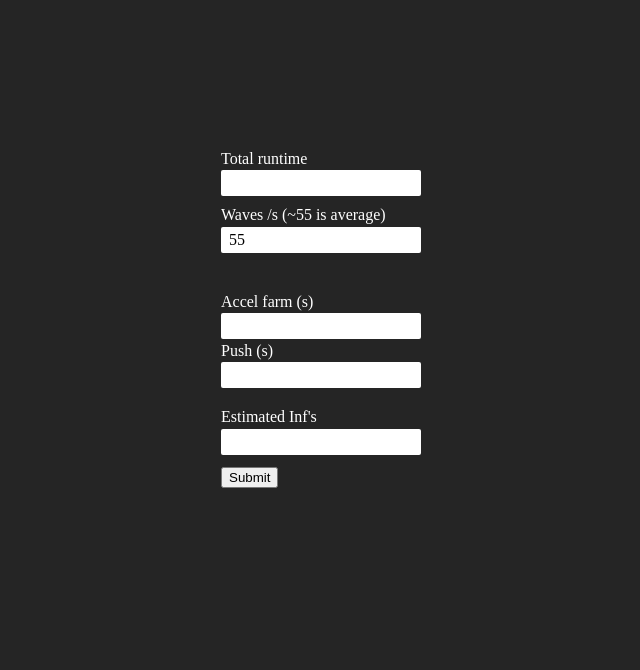
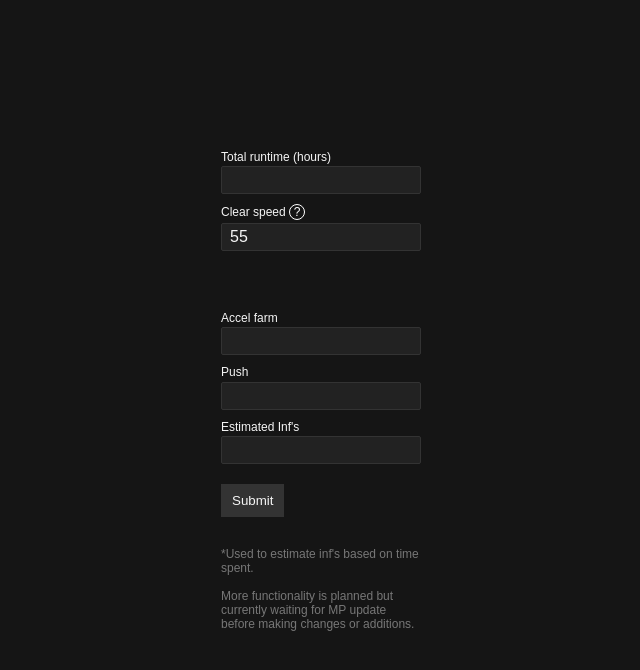
Before and after one commit to Nesslow/TPT2, a plain HTML site: page inf_estimate_calc (WIP)/infcalc.html in a window 1280 px wide. Shown: the whole page, without its empty margins (319-959 px from the left). Drawn offline with Linux system fonts and the light colour scheme.

Commit message:
Add files via upload

```diff
--- a/inf_estimate_calc (WIP)/infcalc.html
+++ b/inf_estimate_calc (WIP)/infcalc.html
@@ -12,8 +12,10 @@
   box-sizing: border-box;
 }
 body {
-    background-color: #252525;
-    color: #fff;
+    background-color: #151515;
+	color: #f5f5f5;
+	font-family: Arial, Helvetica, sans-serif;
+	font-size: 12px;
 }
 .container {
     width: 200px;
@@ -32,29 +34,90 @@ body {
 }
 .input {
     margin-bottom:10px;
-}
-.stat[readonly] {
-    --input-border: #ccc;
-
-    background-color: #eee;
-    cursor: not-allowed;
+    background: #222;
+	color:#f5f5f5;
+	border: 1px solid #333;
 }
 .top {
-    margin-bottom: 30px;
+    margin-bottom: 50px;
 }
 .submit {
     margin-top: 10px;
+    cursor: pointer;
+	padding: 8px 10px;
+	background: #333;
+	color:#f5f5f5;
+	border: 1px solid #333;
 }
+.submit:hover {
+    background: #292929;
+	color:#f5f5f5;
+	border: 1px solid #333;
+}
+.help_icon {
+    color: #fff;
+    width: 16px;
+    height: 16px;
+    position: relative;
+    display: inline-block;
+    border: 1px solid #fff;
+    border-radius: 100%;
+    font-size: 12px;
+    text-align: center;
+    text-decoration: none;
+}
+.help_icon .help_text {
+    visibility: hidden;
+    width: 320px;
+    background-color: #555;
+    color: #fff;
+    text-align: center;
+    padding: 10px;
+    border-radius: 5px;
+
+    position: absolute;
+    z-index: 1;
+    bottom: 125%;
+    left: 50%;
+    margin-left: -160px;
+
+    opacity: 0;
+    transition: opacity 0.3s;
+}
+.help_text::after {
+    content: "";
+    position: absolute;
+    top: 100%;
+    left: 50%;
+    margin-left: -5px;
+}
+.help_icon:hover .help_text {
+    visibility: visible;
+    opacity: 1;
+}
+.dev_note {
+    display:inline-block;
+    margin-top: 30px;
+    color:#777;
+}
+
 
 </style>
 </head>
 <body>
     <div class="container">
         <div class="top">
-            <label for="i_rt">Total runtime</label>
-            <input id="i_rt" type="number" class="stat input runtime">
-            <label for="i_cs">Waves /s (~55 is average)</label>
-            <input id="i_cs" type="number" class="stat input clearspeed" value="55">
+            <div class="input_wrap">
+                <label for="i_rt">Total runtime (hours)</label>
+                <input id="i_rt" type="number" class="stat input runtime">
+            </div>
+            <div class="input_wrap">
+                <label for="i_cs">Clear speed <a href="#" class="help_icon">?<span class="help_text">
+                    Do a ~5min test on the region you want to inf push.<br><br>
+                    <i>Total kills / Game time / 4 (on easy)</i>.<br><br>
+                    55 clear speed is avg. with 120+ fps and instant kills.</span></a></label>
+                <input id="i_cs" type="number" class="stat input clearspeed" value="55">
+            </div>
             <!-- <label for="i_fps">FPS</label>
             <select id="i_fps" name="fps" id="" class="stat input fps">
                 <option value="1">120 fps</option>
@@ -63,14 +126,21 @@ body {
             </select> -->
         </div>
         <div class="bottom">
-            <label for="result">Accel farm (s)</label>
-            <input id="aDura" type="text" class="stat result">
-            <label for="result">Push (s)</label>
-            <input id="pDura" type="text" class="stat result"><br><br>
-            <label for="result">Estimated Inf's</label>
-            <input id="result" type="text" class="stat result">
+            <div class="input_wrap">
+                <label for="result">Accel farm</label>
+                <input id="aDura" type="text" class="stat input result" disabled>
+            </div>
+            <div class="input_wrap">
+                <label for="result">Push</label>
+                <input id="pDura" type="text" class="stat input result" disabled>
+            </div>
+            <div class="input_wrap">
+                <label for="result">Estimated Inf's</label>
+                <input id="result" type="text" class="stat input result" disabled>
+            </div>
             <input class="submit" type="button" value="Submit" onclick="calc()">
         </div>
+        <span class="dev_note">*Used to estimate inf's based on time spent.<br><br>More functionality is planned but currently waiting for MP update before making changes or additions.</span>
     </div>
 </body>
 <script>
```
